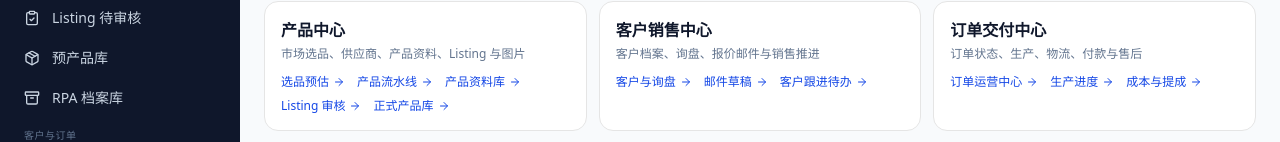
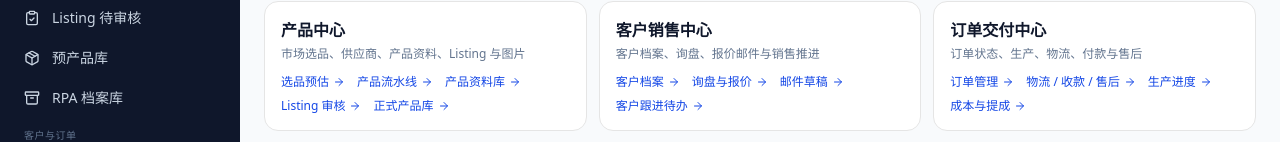
Before and after one commit to renyan11g-hash/-asi-workbench, a React (Vite) app in the folder frontend/: page /business-ops in a window 1280 px wide. Shown: the part 366-508 px from the top of the page. Built offline with nearby package versions, Linux system fonts and the light colour scheme; no server answers.

Commit message:
feat: add direct navigation to CRM and fulfillment workflows

```diff
--- a/frontend/src/pages/BusinessHub.tsx
+++ b/frontend/src/pages/BusinessHub.tsx
@@ -11,8 +11,8 @@ import { Textarea } from '@/components/ui/textarea'
 
 const centers = [
   { title:'产品中心', desc:'市场选品、供应商、产品资料、Listing 与图片', links:[['选品预估','/sourcing-suggest'],['产品流水线','/pipeline'],['产品资料库','/master-data'],['Listing 审核','/listing-reviews'],['正式产品库','/library']] },
-  { title:'客户销售中心', desc:'客户档案、询盘、报价邮件与销售推进', links:[['客户与询盘','/order-center'],['邮件草稿','/order-center'],['客户跟进待办','/business-ops']] },
-  { title:'订单交付中心', desc:'订单状态、生产、物流、付款与售后', links:[['订单运营中心','/order-center'],['生产进度','/production'],['成本与提成','/order-costs']] },
+  { title:'客户销售中心', desc:'客户档案、询盘、报价邮件与销售推进', links:[['客户档案','/order-center?tab=customers'],['询盘与报价','/order-center?tab=inquiries'],['邮件草稿','/order-center?tab=emails'],['客户跟进待办','/business-ops']] },
+  { title:'订单交付中心', desc:'订单状态、生产、物流、付款与售后', links:[['订单管理','/order-center?tab=orders'],['物流 / 收款 / 售后','/order-center?tab=fulfillment'],['生产进度','/production'],['成本与提成','/order-costs']] },
   { title:'经营分析中心', desc:'成本完整度、订单利润、提成与经营数据', links:[['经营分析总览','/business-ops'],['录入订单成本','/order-costs']] },
   { title:'工作任务中心', desc:'把客户跟进、报价提醒和订单节点放进统一待办', links:[['今日工作台','/business-ops']] },
 ]
```
